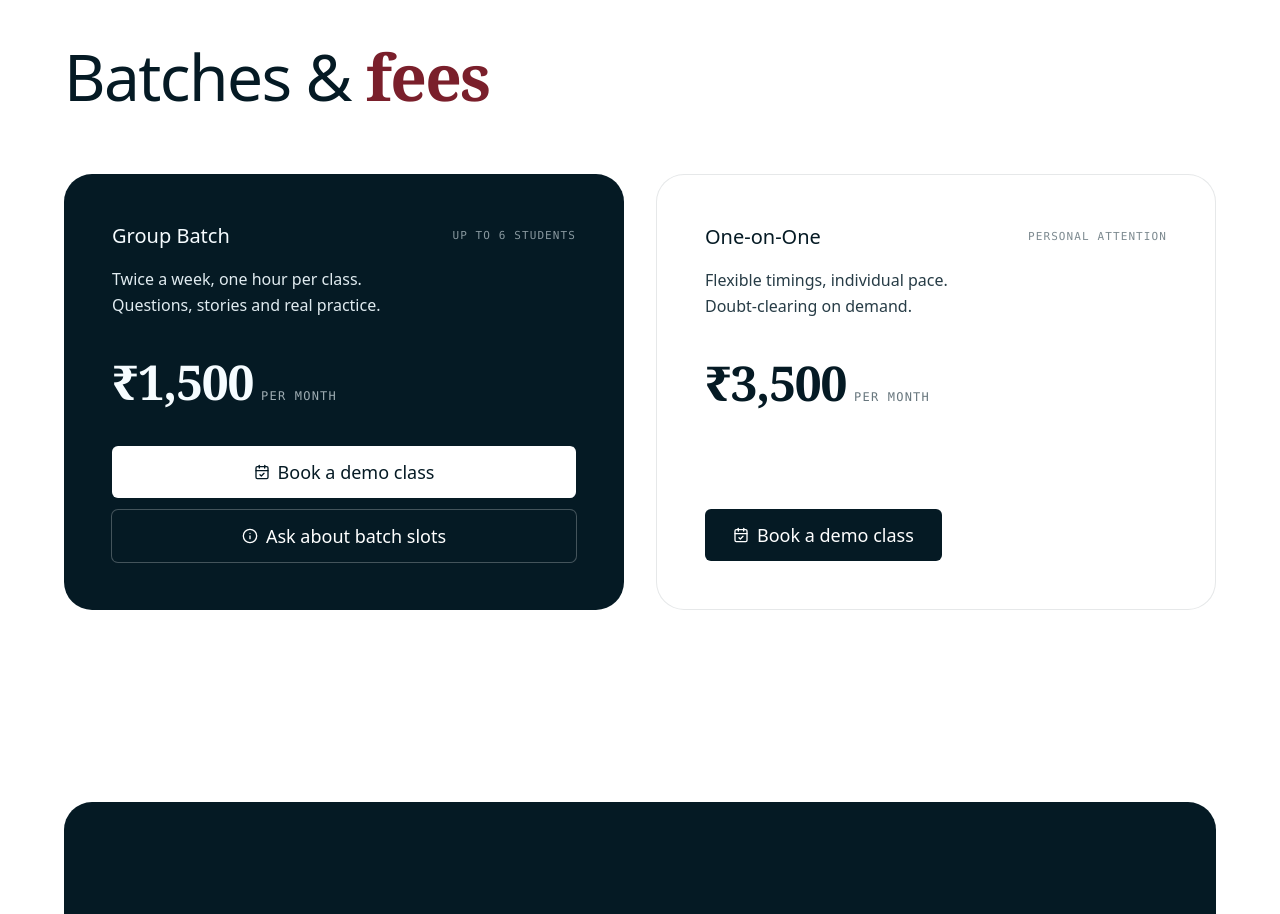
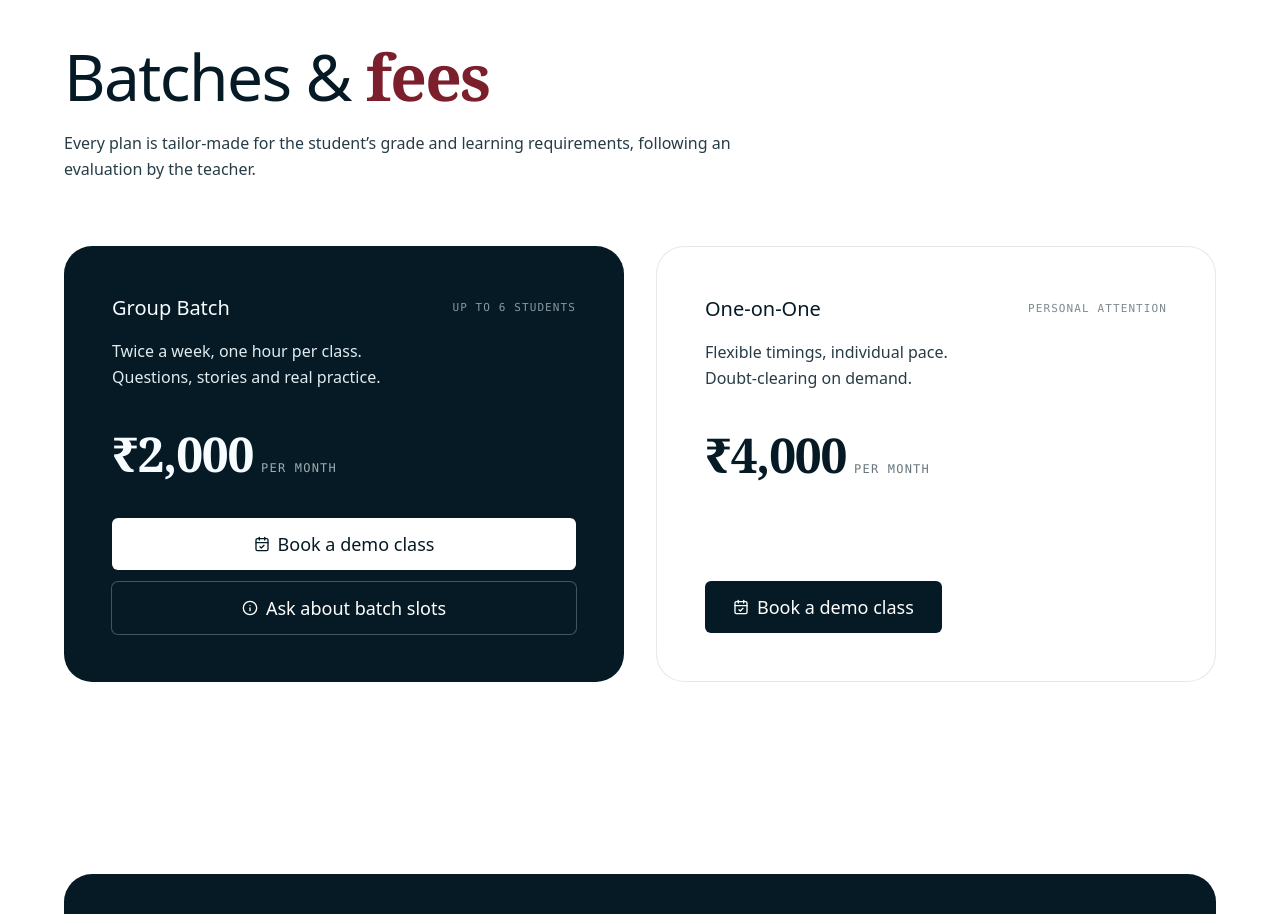
Before and after one commit to sakthiaadhavan9411-creator/Rk-Tuition, a React (Vite) app: page / in a window 1280 px wide. Shown: the part 2780-3694 px from the top of the page. Built offline with nearby package versions, Linux system fonts and the light colour scheme; a web font is replaced by a local one.

Commit message:
Update fees and add tailored plan note

```diff
--- a/src/components/PricingSection.tsx
+++ b/src/components/PricingSection.tsx
@@ -3,8 +3,8 @@ import { Button } from './Button'
 import { FadeIn } from './FadeIn'
 
 const prices = {
-  group: '₹1,500',
-  oneOnOne: '₹3,500',
+  group: '₹2,000',
+  oneOnOne: '₹4,000',
 }
 
 export function PricingSection() {
@@ -14,6 +14,10 @@ export function PricingSection() {
         <h2 className="text-[clamp(36px,5vw,64px)] font-medium leading-[1.05] tracking-tight text-[#051A24]">
           Batches &amp; <span className="font-accent font-semibold text-maroon">fees</span>
         </h2>
+        <p className="mt-5 max-w-2xl text-base leading-relaxed text-[#273C46]">
+          Every plan is tailor-made for the student’s grade and learning requirements, following an
+          evaluation by the teacher.
+        </p>
       </FadeIn>
 
       <div className="mt-12 grid gap-8 md:mt-16 md:grid-cols-2">
```
